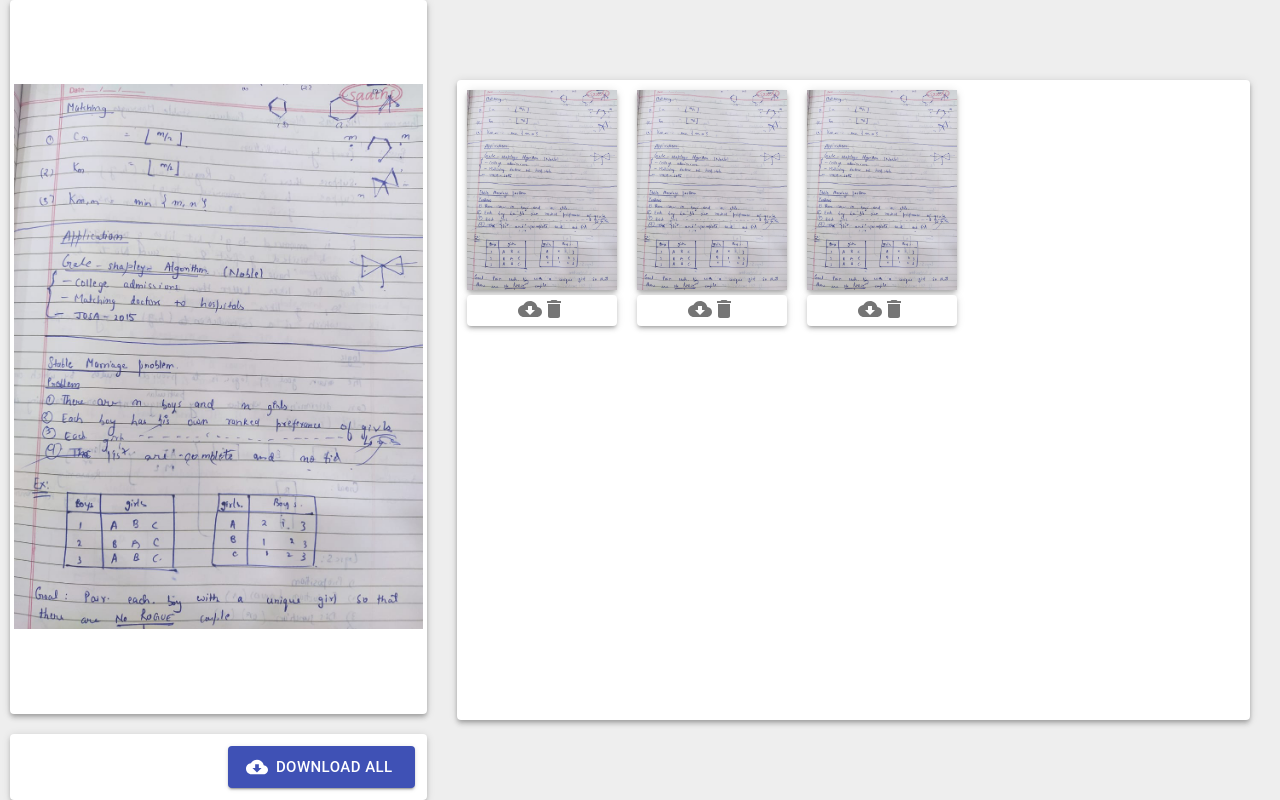
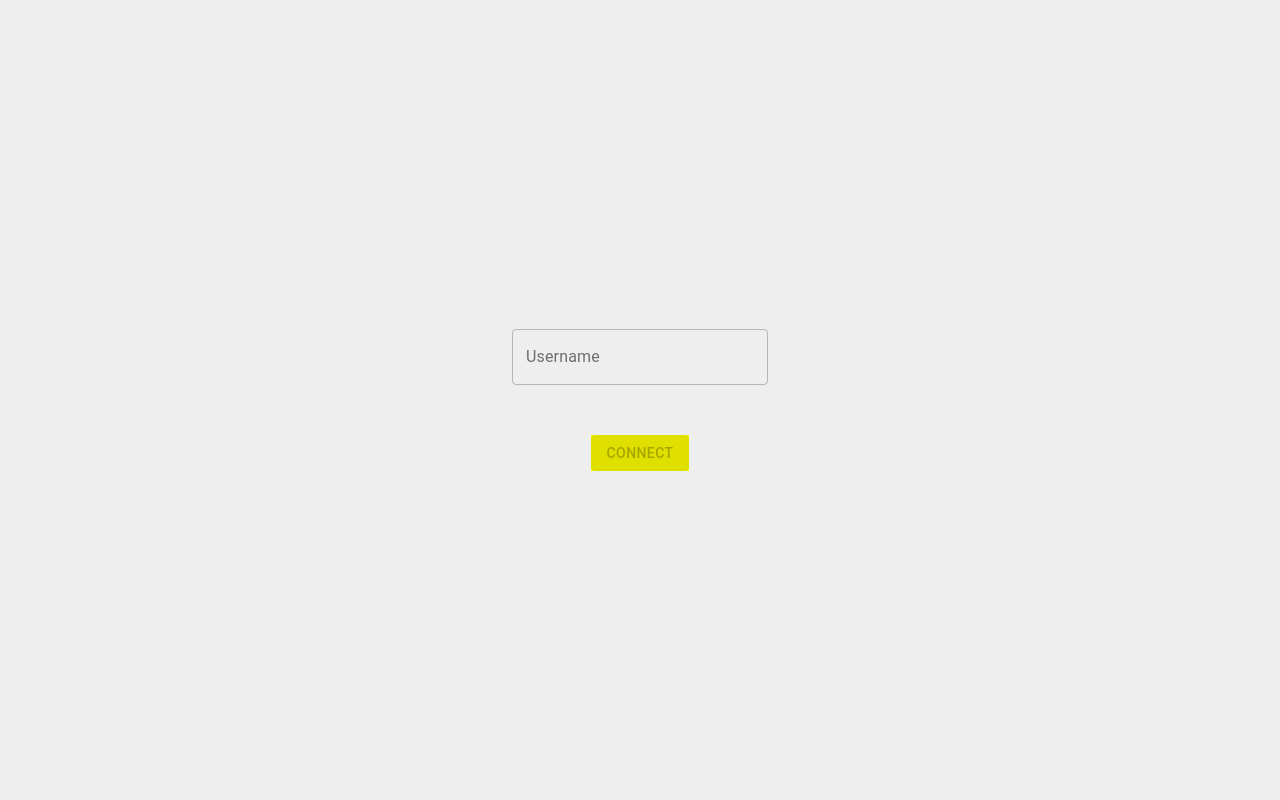
Before and after one commit to ranisharma8206/Fast-Invoice-Scanner-Desktop-Web-Application, a React (Create React App) app: page / in a window 1280 px wide. Built offline with nearby package versions, Linux system fonts and the light colour scheme.

Commit message:
Done viewers initial screen UI

```diff
--- a/src/App.js
+++ b/src/App.js
@@ -1,13 +1,26 @@
 import { useState } from 'react';
 import Main_container from './components/Main_container.js'
+import { ViewerInitialScreen } from './components/ViewerInitialScreen.js';
 
 function App() {
+  const [connectedViewer, setConnectedViewer] = useState(false);
+  const [viewerUsername, setViewerUsername] = useState('');
 
-  return (
-    <div>
-      <Main_container />
-    </div>
-  );
+  if(connectedViewer){
+    return(
+      <div>
+        <Main_container />
+      </div>
+    );
+  }
+  else{
+    return(
+      <div>
+        <ViewerInitialScreen connectedViewer = {connectedViewer} setConnectedViewer={setConnectedViewer} viewerUsername={viewerUsername} setViewerUsername={setViewerUsername} />
+      </div>
+    );
+  }
+
 }
 
 export default App;
--- a/src/components/Live_preview_area.js
+++ b/src/components/Live_preview_area.js
@@ -1,7 +1,6 @@
 import React from 'react';
 import { makeStyles } from '@material-ui/core/styles';
 import Paper from '@material-ui/core/Paper';
-import Grid from '@material-ui/core/Grid';
 import CloudDownloadIcon from '@material-ui/icons/CloudDownload';
 import Button from '@material-ui/core/Button';
 import test_image from '../assets/images/test.jpeg';
--- /dev/null
+++ b/src/components/ViewerInitialScreen.js
@@ -0,0 +1,59 @@
+import { WorkOutlined } from "@material-ui/icons"
+import React, { useState } from 'react';
+import { makeStyles } from '@material-ui/core/styles';
+import TextField from '@material-ui/core/TextField';
+import Button from '@material-ui/core/Button';
+
+const useStyles = makeStyles((theme) => ({
+    root: {
+       height:'100vh',
+       display:'flex',
+       flexDirection:'column',
+       justifyContent:'center',
+       alignItems : 'center',
+    }
+}));
+
+
+export function ViewerInitialScreen(props) {
+    const classes = useStyles();
+    const [disabledBtn, setDisabledBtn] = useState(true);
+
+    function usernameChanged(event){
+        props.setViewerUsername(event.target.value);
+        if(event.target.value != '') {
+            setDisabledBtn(false);
+        } else {
+            setDisabledBtn(true);
+        }
+    };
+    const connectViewerBtn = () => {
+        props.setConnectedViewer(true);
+    };
+    return(
+        <div className={classes.root}>
+            <div style={{width:'20%',textAlign:'center', marginBottom : '50px'}}>
+                <TextField
+                id="outlined-username-input"
+                label="Username"
+                type="text"
+                variant="outlined"
+                onChange={usernameChanged}
+                style={{width : '100%'}}
+                />
+            </div>
+            <div style={{backgroundColor:'yellow'}}>
+            <Button
+                variant="contained"
+                disabled={disabledBtn}
+                color="primary"
+                className={classes.button}
+                onClick = {connectViewerBtn}
+            >
+                Connect
+            </Button>
+            </div>
+        </div>
+    );
+
+}
```
